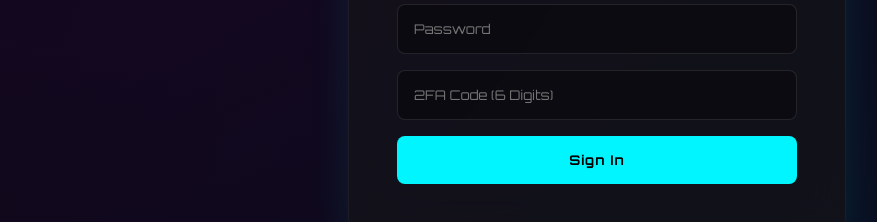
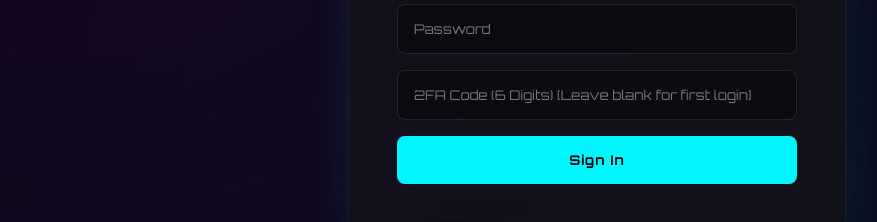
Before and after one commit to Esco-dot-40/Data.veroe, a website: page login.html in a window 1280 px wide. Shown: the part 380-602 px from the top of the page, without its empty margins (43-920 px from the left). Drawn offline with Linux system fonts and the light colour scheme.

Commit message:
Update login.html to remove required attribute from 2FA input

```diff
--- a/login.html
+++ b/login.html
@@ -22,7 +22,7 @@
         <form id="auth-form">
             <input type="text" id="user" placeholder="Username" required autocomplete="off">
             <input type="password" id="pass" placeholder="Password" required>
-            <input type="text" id="totp" placeholder="2FA Code (6 Digits)" pattern="[0-9]*" maxlength="6" inputmode="numeric" required autocomplete="off">
+            <input type="text" id="totp" placeholder="2FA Code (6 Digits) [Leave blank for first login]" pattern="[0-9]*" maxlength="6" inputmode="numeric" autocomplete="off">
             <button type="submit">Sign In</button>
             <div class="error" id="err-msg">Invalid credentials. Please try again.</div>
         </form>
```
